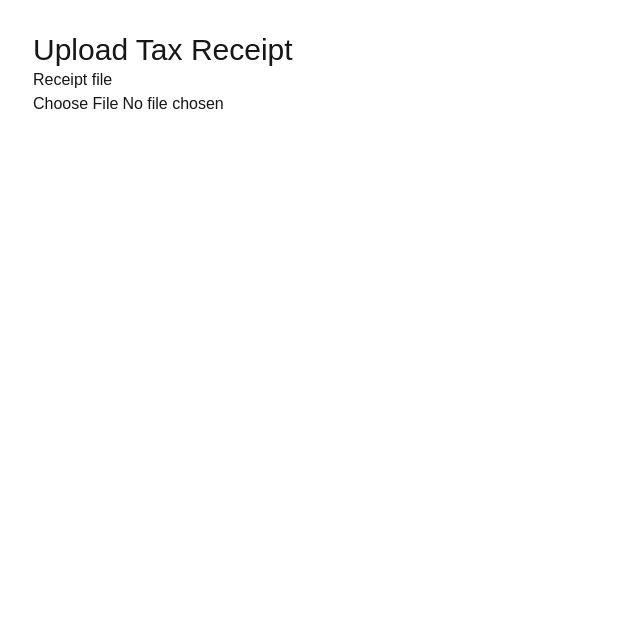
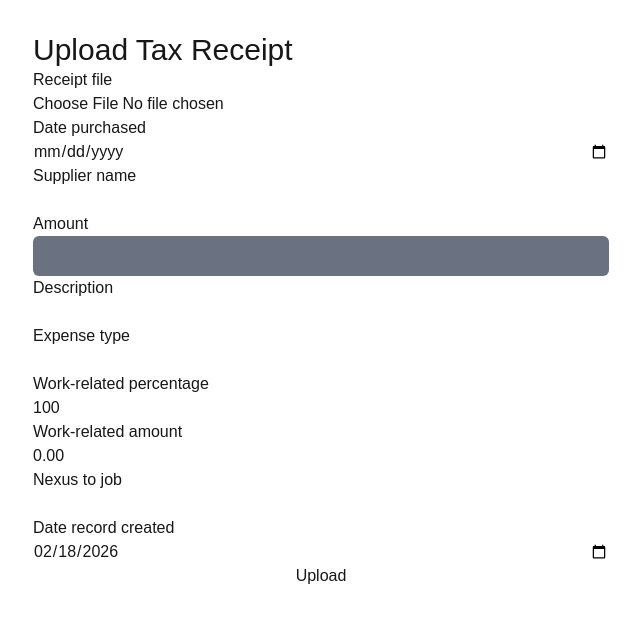
Before and after one commit to rikifujihara/tax-receipts-manager, a Next.js app: page / in a window 1280 px wide. Shown: the top 622 px of the page, without its empty margins (319-959 px from the left). Built offline with nearby package versions, Linux system fonts and the light colour scheme.

Commit message:
refactor: combine form state into a single object

```diff
--- a/app/page.tsx
+++ b/app/page.tsx
@@ -3,25 +3,42 @@
 import { useEffect, useState } from "react";
 import { SHEET_COLUMNS } from "@/lib/constants";
 import Image from "next/image";
-import { ExtractedFieldsResponse, ReceiptFormState } from "@/lib/types";
+import {
+  ColumnKey,
+  ExtractedFieldsResponse,
+  ReceiptFormState,
+} from "@/lib/types";
+
+const today = new Date().toLocaleDateString("en-CA", {
+  timeZone: "Australia/Sydney",
+});
+
+const initialFormValues: Partial<Record<ColumnKey, string>> = {
+  workRelatedPercentage: "100",
+  dateRecordCreated: today,
+};
+
+const emptyForm = (): ReceiptFormState =>
+  Object.fromEntries(
+    Object.keys(SHEET_COLUMNS).map((key) => [
+      key,
+      initialFormValues[key as ColumnKey] ?? "",
+    ]),
+  ) as ReceiptFormState;
 
 export default function Home() {
   const [file, setFile] = useState<File | null>(null);
+
   const [fileUrl, setFileUrl] = useState<string | null>(null);
-  const [datePurchased, setDatePurchased] = useState("");
-  const [supplierName, setSupplierName] = useState("");
-  const [amount, setAmount] = useState("");
-  const [description, setDescription] = useState("");
-  const [expenseType, setExpenseType] = useState("");
-  const [workRelatedPercentage, setWorkRelatedPercentage] = useState("");
-  const [workRelatedAmount, setWorkRelatedAmount] = useState("");
-  const [nexusToJob, setNexusToJob] = useState("");
-  const [dateRecordCreated, setDateRecordCreated] = useState("");
 
-  const emptyForm = (): ReceiptFormState =>
-    Object.fromEntries(
-      Object.keys(SHEET_COLUMNS).map((key) => [key, ""]),
-    ) as ReceiptFormState;
+  const [extractionStatus, setExtractionStatus] = useState<
+    "loading" | "error" | "done" | "no-file"
+  >("no-file");
+
+  const [form, setForm] = useState<ReceiptFormState>(emptyForm);
+  const workRelatedAmount = (
+    Number(form.amount) * Number(Number(form.workRelatedPercentage) * 0.01)
+  ).toFixed(2);
 
   useEffect(() => {
     if (!file) {
@@ -38,6 +55,7 @@ export default function Home() {
   return (
     <div className="flex flex-col p-3">
       <h1 className="text-3xl font-medium">Upload Tax Receipt</h1>
+      {/* ˇˇ section for previewing file before field extraction  */}
       {file &&
         fileUrl &&
         (file.type === "application/pdf" ? (
@@ -48,6 +66,7 @@ export default function Home() {
       {file && fileUrl && (
         <button onClick={handleExtractFields}>Extract fields</button>
       )}
+      {/* ^^ section for previewing file before field extraction  */}
 
       <div className="flex flex-col">
         <label htmlFor="receipt-file">Receipt file</label>
@@ -57,42 +76,63 @@ export default function Home() {
           onChange={(e) => setFile(e.target.files?.[0] ?? null)}
         />
         {/* TODO: loading state for fields being extracted */}
-        {file?.name && (
+        {extractionStatus === "loading" && <p>Extracting fields...</p>}
+        {(extractionStatus === "done" || true) && (
           <>
             <label htmlFor="date-purchased">Date purchased</label>
             <input
               id="date-purchased"
               type="date"
-              value={datePurchased}
-              onChange={(e) => setDatePurchased(e.target.value)}
+              value={form.datePurchased}
+              onChange={(e) => {
+                setForm((prev) => {
+                  return { ...prev, datePurchased: e.target.value };
+                });
+              }}
             />
             <label htmlFor="supplier-name">Supplier name</label>
             <input
               id="supplier-name"
               type="text"
-              value={supplierName}
-              onChange={(e) => setSupplierName(e.target.value)}
+              value={form.supplierName}
+              onChange={(e) => {
+                setForm((prev) => {
+                  return { ...prev, supplierName: e.target.value };
+                });
+              }}
             />
             <label htmlFor="amount">Amount</label>
             <input
               id="amount"
               className="rounded-md bg-gray-500 p-2"
               type="number"
-              value={amount}
-              onChange={(e) => setAmount(e.target.value)}
+              value={form.amount}
+              onChange={(e) => {
+                setForm((prev) => {
+                  return { ...prev, amount: e.target.value };
+                });
+              }}
             />
             <label htmlFor="description">Description</label>
             <input
               id="description"
               type="text"
-              value={description}
-              onChange={(e) => setDescription(e.target.value)}
+              value={form.description}
+              onChange={(e) => {
+                setForm((prev) => {
+                  return { ...prev, description: e.target.value };
+                });
+              }}
             />
             <label htmlFor="expense-type">Expense type</label>
             <input
               id="expense-type"
-              value={expenseType}
-              onChange={(e) => setExpenseType(e.target.value)}
+              value={form.expenseType}
+              onChange={(e) => {
+                setForm((prev) => {
+                  return { ...prev, expenseType: e.target.value };
+                });
+              }}
             ></input>
             <label htmlFor="work-related-percentage">
               Work-related percentage
@@ -100,29 +140,49 @@ export default function Home() {
             <input
               id="work-related-percentage"
               type="number"
-              value={workRelatedPercentage}
-              onChange={(e) => setWorkRelatedPercentage(e.target.value)}
+              step="1"
+              min="0"
+              max="100"
+              value={form.workRelatedPercentage}
+              onChange={(e) => {
+                setForm((prev) => {
+                  return {
+                    ...prev,
+                    workRelatedPercentage: String(
+                      Math.round(Number(e.target.value)),
+                    ),
+                  };
+                });
+              }}
             />
             <label htmlFor="work-related-amount">Work-related amount</label>
-            <input
-              id="work-related-amount"
-              type="number"
-              value={workRelatedAmount}
-              onChange={(e) => setWorkRelatedAmount(e.target.value)}
-            />
+            <output
+              id="amount work-related-amount"
+              htmlFor="amount work-related-percentage"
+            >
+              {workRelatedAmount}
+            </output>
             <label htmlFor="nexus-to-job">Nexus to job</label>
             <input
               id="nexus-to-job"
               type="text"
-              value={nexusToJob}
-              onChange={(e) => setNexusToJob(e.target.value)}
+              value={form.nexusToJob}
+              onChange={(e) => {
+                setForm((prev) => {
+                  return { ...prev, nexusToJob: e.target.value };
+                });
+              }}
             />
             <label htmlFor="date-record-created">Date record created</label>
             <input
               id="date-record-created"
               type="date"
-              value={dateRecordCreated}
-              onChange={(e) => setDateRecordCreated(e.target.value)}
+              value={form.dateRecordCreated}
+              onChange={(e) => {
+                setForm((prev) => {
+                  return { ...prev, dateRecordCreated: e.target.value };
+                });
+              }}
             />
             <button onClick={handleUpload}>Upload</button>
           </>
@@ -135,21 +195,22 @@ export default function Home() {
     if (!file) return;
     const formData = new FormData();
     formData.append("file", file);
-    formData.append("datePurchased", datePurchased);
-    formData.append("supplierName", supplierName);
-    formData.append("amount", amount);
-    formData.append("description", description);
-    formData.append("expenseType", expenseType);
-    formData.append("workRelatedPercentage", workRelatedPercentage);
+    formData.append("datePurchased", form.datePurchased);
+    formData.append("supplierName", form.supplierName);
+    formData.append("amount", form.amount);
+    formData.append("description", form.description);
+    formData.append("expenseType", form.expenseType);
+    formData.append("workRelatedPercentage", form.workRelatedPercentage);
     formData.append("workRelatedAmount", workRelatedAmount);
-    formData.append("nexusToJob", nexusToJob);
-    formData.append("dateRecordCreated", dateRecordCreated);
+    formData.append("nexusToJob", form.nexusToJob);
+    formData.append("dateRecordCreated", form.dateRecordCreated);
 
     await fetch("api/upload", { method: "POST", body: formData });
   }
 
   async function handleExtractFields() {
     if (!file) return;
+    setExtractionStatus("loading");
     const formData = new FormData();
     formData.append("file", file);
     formData.append("occupation", "software developer");
@@ -160,7 +221,8 @@ export default function Home() {
     });
 
     const data = (await response.json()) as ExtractedFieldsResponse;
-
-    setExtractedFields(data.fields);
+    console.log("dataResponse: ", data);
+    setForm((prev) => ({ ...prev, ...data.fields }));
+    setExtractionStatus("done");
   }
 }
--- a/lib/types.ts
+++ b/lib/types.ts
@@ -2,8 +2,13 @@ import { SHEET_COLUMNS } from "@/lib/constants";
 
 export type ColumnKey = keyof typeof SHEET_COLUMNS;
 
-export type ReceiptRecord = Record<ColumnKey, string | null>;
+export type ReceiptRecord = Record<ColumnKey, string>;
 
-export type ExtractedFieldsResponse = Omit<ReceiptRecord, "dateRecordCreated">;
+export type ExtractedFieldsResponse = {
+  fields: Omit<ReceiptRecord, "dateRecordCreated">;
+};
 
-export type FormState = Record<ColumnKey, string>;
+export type ReceiptFormState = Omit<
+  ReceiptRecord,
+  "receiptFileUrl" | "workRelatedAmount"
+>;
```
Also changed, not shown: app/api/file/extract-fields/route.ts (+7 -2 lines).
